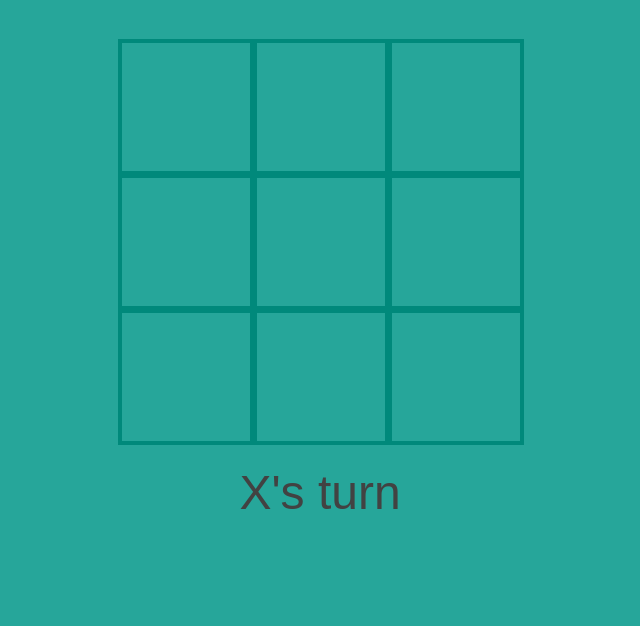
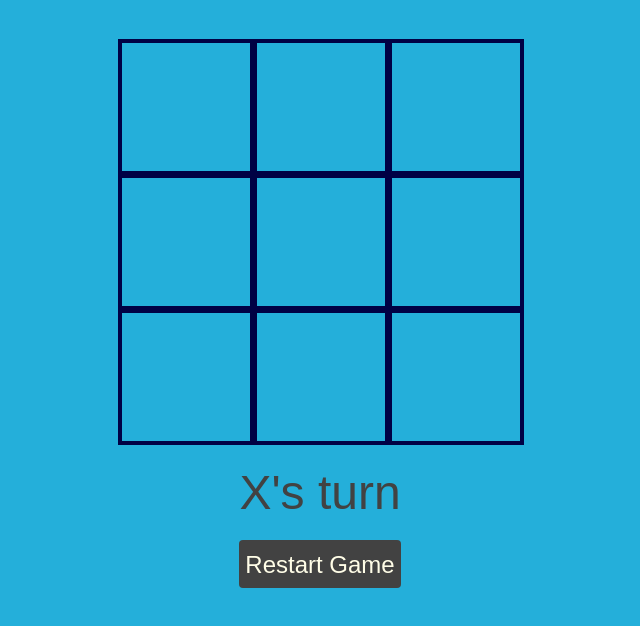
Before and after one commit to jtom2388/react-tic-tac-toe, a React (Create React App) app: page / in a window 1280 px wide. Shown: the top 626 px of the page, without its empty margins (320-960 px from the left). Built offline with nearby package versions, Linux system fonts and the light colour scheme.

Commit message:
Add restart game button and change styling

```diff
--- a/src/index.css
+++ b/src/index.css
@@ -2,7 +2,7 @@
 body {
     font: 14px "Century Gothic", Futura, sans-serif;
     margin: 40px;
-    background: #26a69a;
+    background: #24afda;
 }
 
 ol, ul {
@@ -22,8 +22,8 @@ ol, ul {
 
 .square {
     color: #424242;
-    background: #26a69a;
-    border: 4px solid #00897b;
+    background: #24afda;
+    border: 4px solid #000144;
     float: left;
     font-size: 96px;
     font-weight: bold;
@@ -34,6 +34,7 @@ ol, ul {
     padding: 0;
     text-align: center;
     width: 136px;
+    cursor: pointer;
 }
 
 .square:focus {
@@ -69,6 +70,7 @@ ol, ul {
 
 .restart:hover {
     box-shadow: 0 12px 16px 0 rgba(0,0,0,0.24), 0 17px 50px 0 rgba(0,0,0,0.19);
+    cursor: pointer;
 }
 
 .restart:focus {
--- a/src/index.jsx
+++ b/src/index.jsx
@@ -7,6 +7,14 @@ function Square({ value, onClick }) {
   return (
     <button className='square' onClick={onClick}>
       {value}
+    </button>
+  );
+}
+
+function Restart({ onClick }) {
+  return(
+    <button className='restart' onClick={onClick}>
+      Restart Game
     </button>
   );
 }
@@ -31,6 +39,17 @@ function Game() {
         setIsPlayerX(!isPlayerX)
       }}
     />;
+  }
+
+  function restartGame() {
+    return(
+      <Restart
+        onClick={() => {
+          setSquares(Array(9).fill(null));
+          setIsPlayerX(true);
+        }}
+      />
+    );
   }
 
   function gameStatus() {
@@ -64,6 +83,7 @@ function Game() {
           </div>
         </div>
         <div className='game-info'>{gameStatus()}</div>
+        <div className='restart-button'>{restartGame()}</div>
       </div>
     </div>
   )
```
